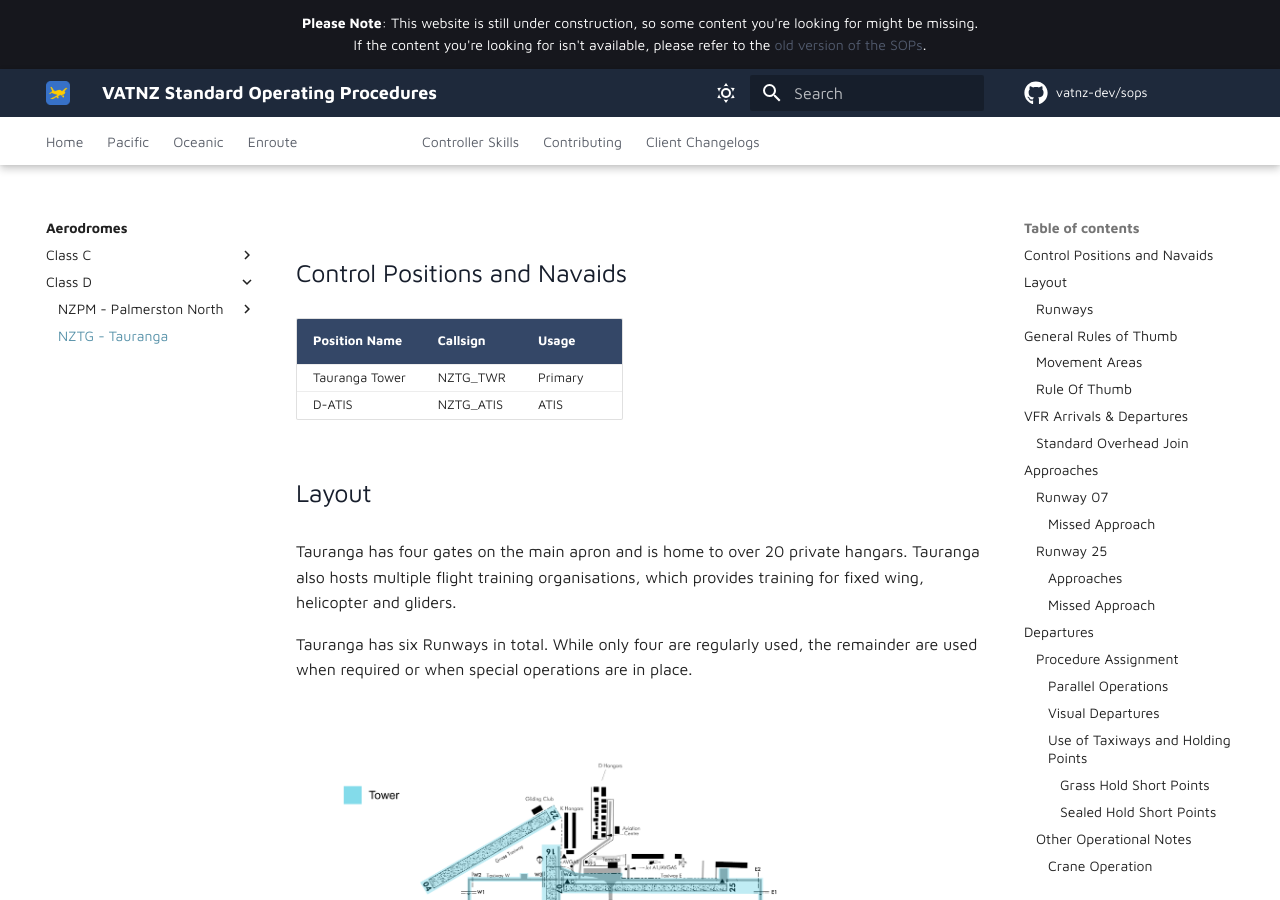
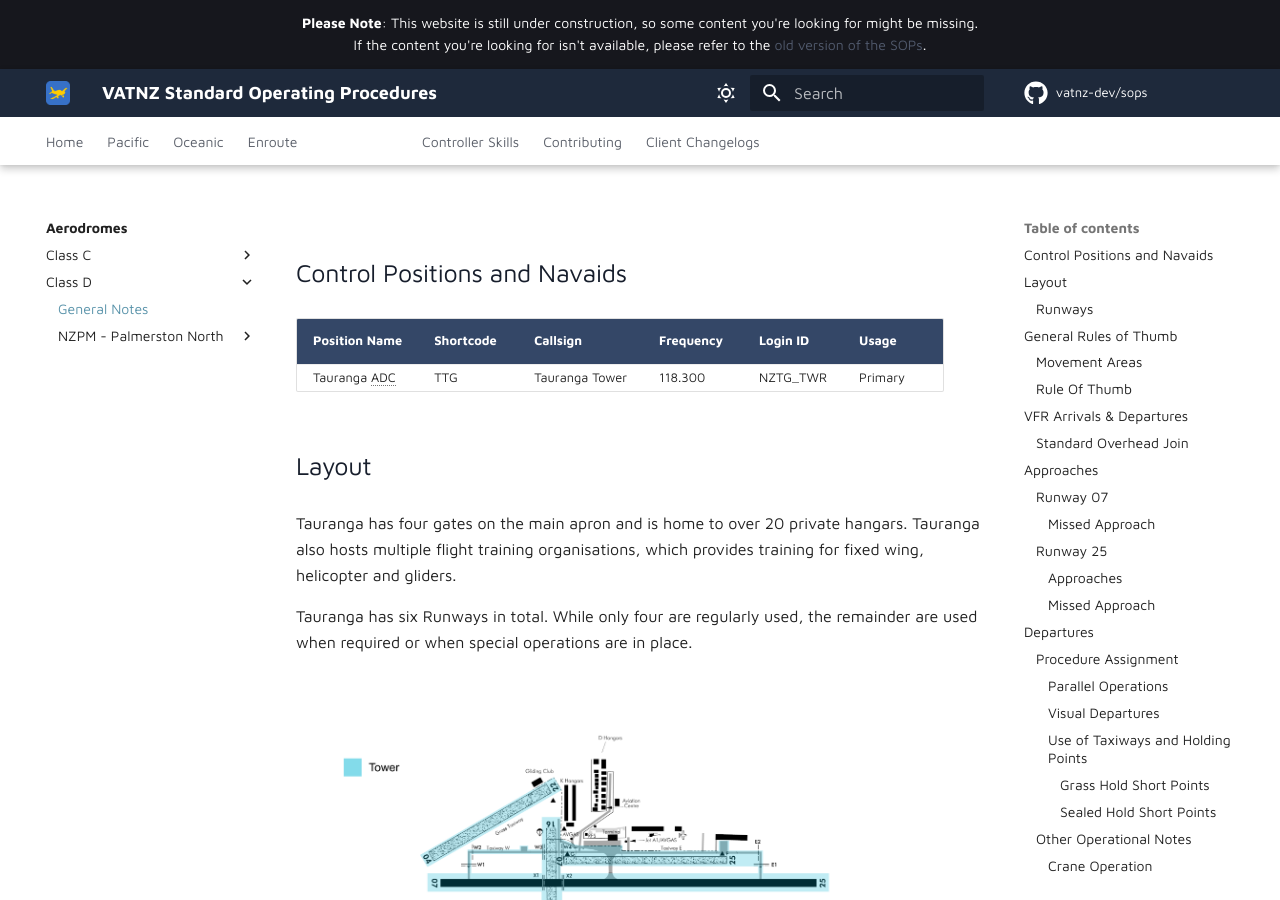
Before and after one commit to vatnz-dev/sops, an MkDocs documentation site: the page built from docs/aerodromes/Class-D/nztg.md, in a window 1280 px wide and 900 px high. Built offline with MkDocs 1.6.1 and Material for MkDocs 9.7.7, drawn with Linux system fonts in a browser that asks for light colours; comment, search, counter and statistics services are not loaded.

Commit message:
update NZTG
update NZTG to bring page into line with class c pages

```diff
--- a/docs/aerodromes/Class-D/NZTG/index.md
+++ b/docs/aerodromes/Class-D/nztg.md
@@ -6,10 +6,10 @@
 
 ## Control Positions and Navaids
 
-| Position Name  | Callsign   | Usage   |
-| -------------- | ---------- | ------- |
-| Tauranga Tower | NZTG_TWR   | Primary |
-| D-ATIS         | NZTG_ATIS  | ATIS    |
+| Position Name  | Shortcode  | Callsign        | Frequency   | Login ID       | Usage      |
+| -------------- | ---------- | --------------- | ----------- | ---------------| ---------- |
+| Tauranga ADC   | TTG        | Tauranga Tower  | 118.300     | NZTG_TWR       | Primary    |
+
 
 
 ## Layout
```
Also changed, not shown: docs/aerodromes/Class-D/NZTG/.pages (deleted).
